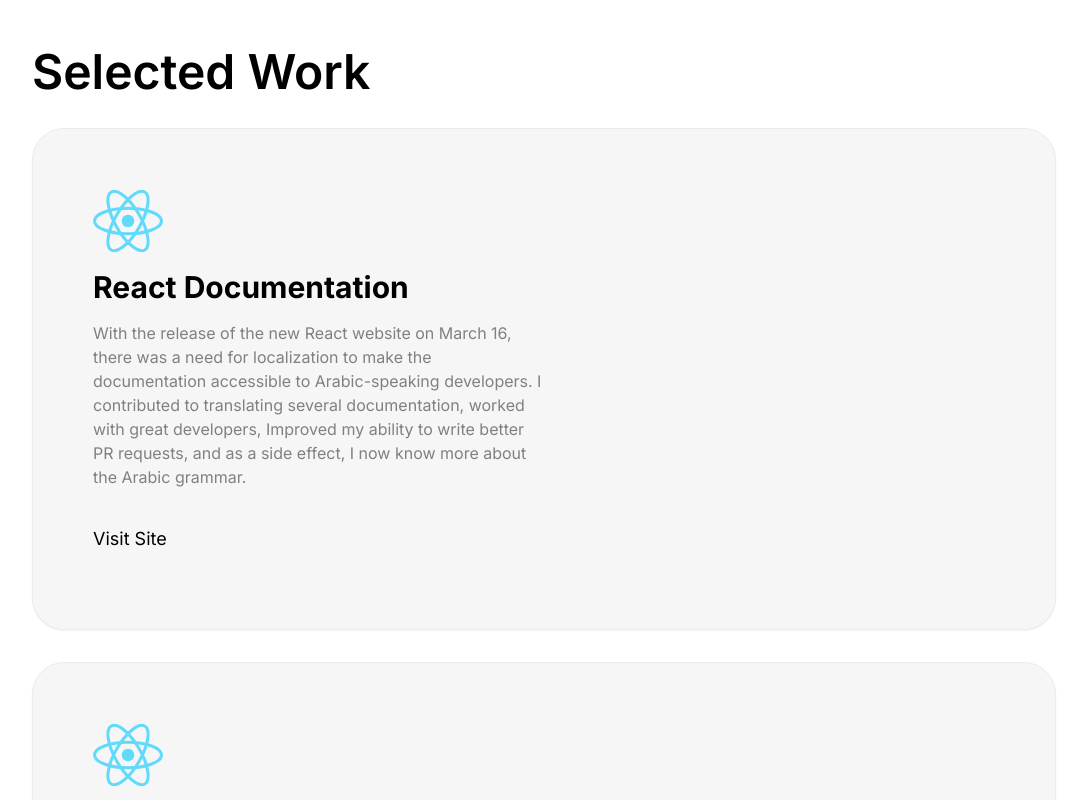
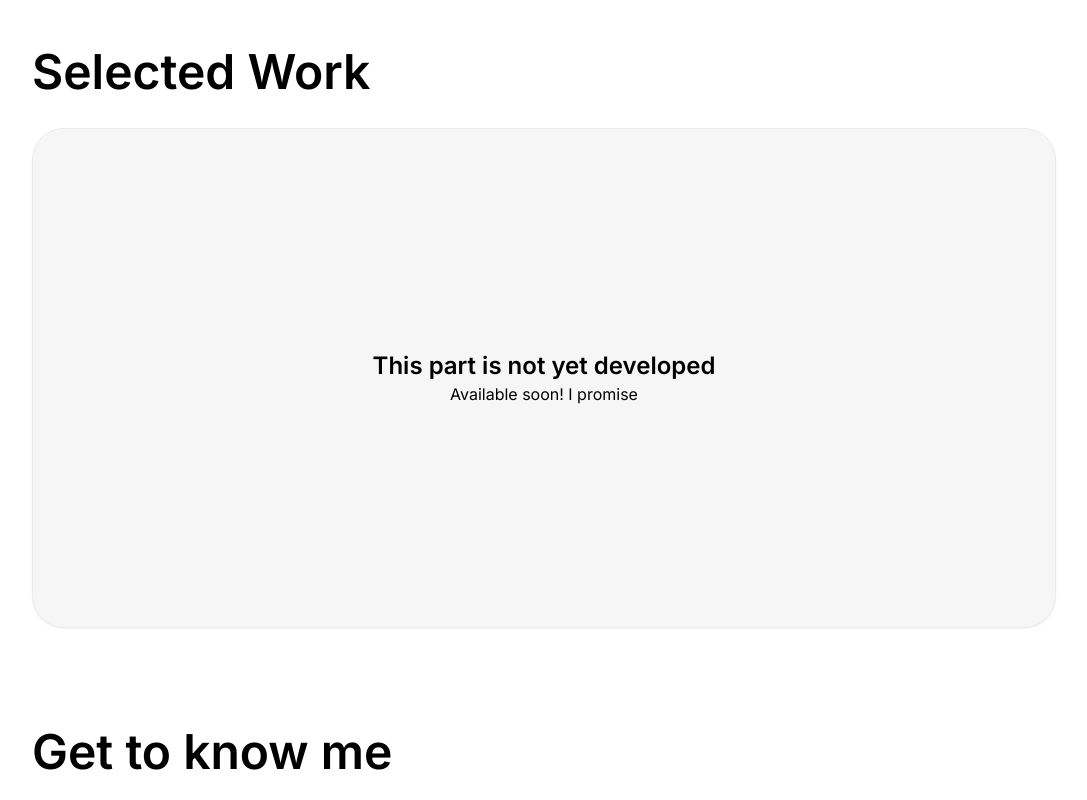
Before and after one commit to JonathanPereira1993/personal-portfolio-v2, a React (Vite) app: page / in a window 1280 px wide. Shown: the part 1060-1860 px from the top of the page, without its empty margins (96-1183 px from the left). Built offline with nearby package versions, Linux system fonts and the light colour scheme; some icons are missing.

Commit message:
feat: Added some changes in the project

```diff
--- a/src/components/Buttons/Button.jsx
+++ b/src/components/Buttons/Button.jsx
@@ -1,10 +1,11 @@
 import React from "react";
 
-const Button = ({ className, children }) => {
+const Button = ({ className, children, ...props }) => {
   return (
     <button
       className={`cursor-pointer h-[60px] duration-200 hover:shadow-sm whitespace-nowrap rounded-[9px] px-8 py-4 flex items-center justify-center ${className}`}
       type="button"
+      {...props}
     >
       {children}
     </button>
--- a/src/components/GetToKnowMe/GetToKnowMeCards.jsx
+++ b/src/components/GetToKnowMe/GetToKnowMeCards.jsx
@@ -2,9 +2,11 @@
 
 const GetToKnowMeCards = ({ title, description, children }) => {
   return (
-    <div className="relative shadow-sm bg-colorCardBg dark:bg-[#151515] dark:border-transparent rounded-[32px] border border-colorCardBorder py-16 px-10 flex flex-col justify-center items-center">
+    <div className="relative shadow-sm bg-colorCardBg hover:shadow-lg cursor-pointer dark:bg-[#151515] dark:border-transparent rounded-[32px] border border-colorCardBorder py-16 px-10 flex flex-col justify-center items-center">
       <div className="text-center mb-4">
-        <h2 className="text-colorOnyx dark:text-colorWhite font-bold text-3xl mb-4">{title}</h2>
+        <h2 className="text-colorOnyx dark:text-colorWhite font-bold text-3xl mb-4">
+          {title}
+        </h2>
         <p className="text-colorDarkGray font-light">{description}</p>
       </div>
       <div>{children}</div>
--- a/src/components/Header.jsx
+++ b/src/components/Header.jsx
@@ -1,41 +1,39 @@
 import React, { useContext, useEffect, useState } from "react";
+import { Link } from "react-router-dom";
+import { DarkModeContext } from "../context/DarkModeContext";
+import { headerLinks } from "../data/ContentData";
 import HeaderLink from "./HeaderLinks/Link";
-import { headerLinks } from "../data/ContentData";
-import HeaderDropdown from "./HeaderDropdown/HeaderDropdown";
-import { DarkModeContext } from "../context/DarkModeContext";
-import { Link } from "react-router-dom";
+import SubMenu from "./HeaderLinks/SubMenu";
 
 // Icons
 import { FaGithub } from "react-icons/fa";
-import { FaInstagram } from "react-icons/fa6";
+import { FaAngleDown, FaInstagram } from "react-icons/fa6";
+import { MdDarkMode } from "react-icons/md";
 import { WiDaySunny } from "react-icons/wi";
-import { MdDarkMode } from "react-icons/md";
-import { FaAngleDown } from "react-icons/fa6";
-import SubMenu from "./HeaderLinks/SubMenu";
-
 
 const Header = () => {
   const [isOnTop, setIsOnTop] = useState(false);
-  const {darkMode, setDarkMode} = useContext(DarkModeContext);
-  const [isSubmenuOpen, setIsSubmenuOpen] = useState(false)
+  const { darkMode, setDarkMode } = useContext(DarkModeContext);
+  const [isSubmenuOpen, setIsSubmenuOpen] = useState(false);
 
   useEffect(() => {
     if (typeof window !== "undefined") {
       window.addEventListener("scroll", () => {
         setIsOnTop(window.scrollY > 200);
       });
-
     }
   }, []);
 
   const toggleDarkMode = () => {
-    setDarkMode(!darkMode)
-  }
+    setDarkMode((prevDarkMode) => !prevDarkMode);
+  };
 
   return (
     <div
       className={`${
-        isOnTop ? "top-0 rounded-t-none bg-colorWhite70 dark:shadow-darkMode dark:text-white backdrop-blur-[15px]" : "top-8 backdrop-blur-[2px]"
+        isOnTop
+          ? "top-0 rounded-t-none bg-colorWhite70 dark:shadow-darkMode dark:text-white backdrop-blur-[15px]"
+          : "top-8 backdrop-blur-[2px]"
       } fixed w-full flex z-50 dark:bg-colorWhite25 dark:shadow-darkMode rounded-xl border dark:border-transparent duration-300 shadow-lg h-[60px] border-[rgba(255, 255, 255, 0.25)] left-1/2 -translate-x-1/2 justify-between max-w-widthScreen mx-auto p-4`}
     >
       <div className="flex gap-12">
@@ -51,24 +49,35 @@
         <div className="ml-[40px] flex gap-10">
           {headerLinks.map((link) => (
             <Link
+              key={link.id}
               to={!link.dropdown ? `${link.link}` : null}
-                className=
-                  "dark:text-white group flex items-center gap-1 duration-200 cursor-pointer h-full relative"
-                onClick={link.dropdown ? () => setIsSubmenuOpen(!isSubmenuOpen) : null}
+              className="dark:text-white group flex items-center gap-1 duration-200 cursor-pointer h-full relative"
+              onClick={
+                link.dropdown ? () => setIsSubmenuOpen(!isSubmenuOpen) : null
+              }
             >
               <div className="flex items-center gap-1">
-                  <span className="h-full group-hover:opacity-80 dark:hover:opacity-80">{link.name}</span>
+                <span className="h-full group-hover:opacity-80 dark:hover:opacity-80">
+                  {link.name}
+                </span>
                 {link.dropdown && (
-                    <FaAngleDown className={`${isSubmenuOpen ? "rotate-180" : ""} ml-1 duration-200 group-hover:opacity-80 dark:hover:opacity-80 text-xs `}/>
+                  <FaAngleDown
+                    className={`${
+                      isSubmenuOpen ? "rotate-180" : ""
+                    } ml-1 duration-200 group-hover:opacity-80 dark:hover:opacity-80 text-xs `}
+                  />
                 )}
               </div>
 
               {link.dropdown ? (
                 <div>
-                    <SubMenu isOpened={isSubmenuOpen} isOnTop={isOnTop} menu={link}/>
+                  <SubMenu
+                    isOpened={isSubmenuOpen}
+                    isOnTop={isOnTop}
+                    menu={link}
+                  />
                 </div>
               ) : null}
-
             </Link>
           ))}
         </div>
@@ -84,9 +93,12 @@
 
         <div className="h-5 w-[1px] bg-colorOnyx dark:bg-white" />
         <div className="cursor-pointer" onClick={() => toggleDarkMode()}>
-          {darkMode ? <WiDaySunny className="w-6 h-6 text-colorOnyx dark:text-white cursor-pointer hover:scale-110 transition-transform duration-200" /> : <MdDarkMode className="w-6 h-6 cursor-pointer hover:scale-110 duration-200" />}
+          {darkMode ? (
+            <WiDaySunny className="w-6 h-6 text-colorOnyx dark:text-white cursor-pointer hover:scale-110 transition-transform duration-200" />
+          ) : (
+            <MdDarkMode className="w-6 h-6 cursor-pointer hover:scale-110 duration-200" />
+          )}
         </div>
-
       </div>
     </div>
   );
--- a/src/components/SelectedWorkItem/SelectedWorkItem.jsx
+++ b/src/components/SelectedWorkItem/SelectedWorkItem.jsx
@@ -1,8 +1,10 @@
 import React from "react";
 
-const SelectedWorkItem = ({ children }) => {
+const SelectedWorkItem = ({ children, className }) => {
   return (
-    <div className="min-h-[500px] shadow-sm bg-colorCardBg dark:bg-colorOnyx dark:text-colorWhite overflow-hidden rounded-[32px] dark:border-[#383737] border border-[#EBEBEB]">
+    <div
+      className={`min-h-[500px] hover:shadow-lg cursor-pointer shadow-sm bg-colorCardBg dark:bg-colorOnyx dark:text-colorWhite overflow-hidden rounded-[32px] dark:border-[#383737] border border-[#EBEBEB] ${className}`}
+    >
       {children}
     </div>
   );
--- a/src/pages/Home/GetToKnowMe.jsx
+++ b/src/pages/Home/GetToKnowMe.jsx
@@ -6,7 +6,9 @@
 const GetToKnowMe = () => {
   return (
     <div className="max-w-widthScreen mx-auto mt-[100px]">
-      <div className="text-5xl dark:text-colorWhite font-semibold mb-8">Selected Work</div>
+      <div className="text-5xl dark:text-colorWhite font-semibold mb-8">
+        Get to know me
+      </div>
       <div className="grid grid-cols-2 grid-rows-2 gap-4">
         <GetToKnowMeCards
           title={"About me"}
@@ -28,7 +30,9 @@
         </GetToKnowMeCards>
         <GetToKnowMeCards
           title={"Tech Stack"}
-          description={"The dev tools, apps, devices, and games I use and play."}
+          description={
+            "The dev tools, apps, devices, and games I use and play."
+          }
         >
           <img src={MySticker} alt="" />
         </GetToKnowMeCards>
--- a/src/pages/Home/SelectedWork.jsx
+++ b/src/pages/Home/SelectedWork.jsx
@@ -7,13 +7,21 @@
 const SelectedWork = () => {
   return (
     <div className="max-w-widthScreen mx-auto">
-      <div className="text-5xl font-semibold dark:text-colorWhite mb-8">Selected Work</div>
+      <div className="text-5xl font-semibold dark:text-colorWhite mb-8">
+        Selected Work
+      </div>
       <div className="flex flex-col gap-8">
-        {selectedWorkContent.map((item) => (
+        {/* {selectedWorkContent.map((item) => (
           <SelectedWorkItem key={item.title}>
             <SelectedWorkIntemContent icon={item.icon} title={item.title} description={item.description} />
         </SelectedWorkItem>
-        ))}
+        ))} */}
+        <SelectedWorkItem className="flex items-center justify-center flex-col">
+          <h2 className="text-center text-2xl font-semibold">
+            This part is not yet developed
+          </h2>
+          <p>Available soon! I promise</p>
+        </SelectedWorkItem>
       </div>
     </div>
   );
```
Lines whose indentation alone changed are shown as unchanged.
